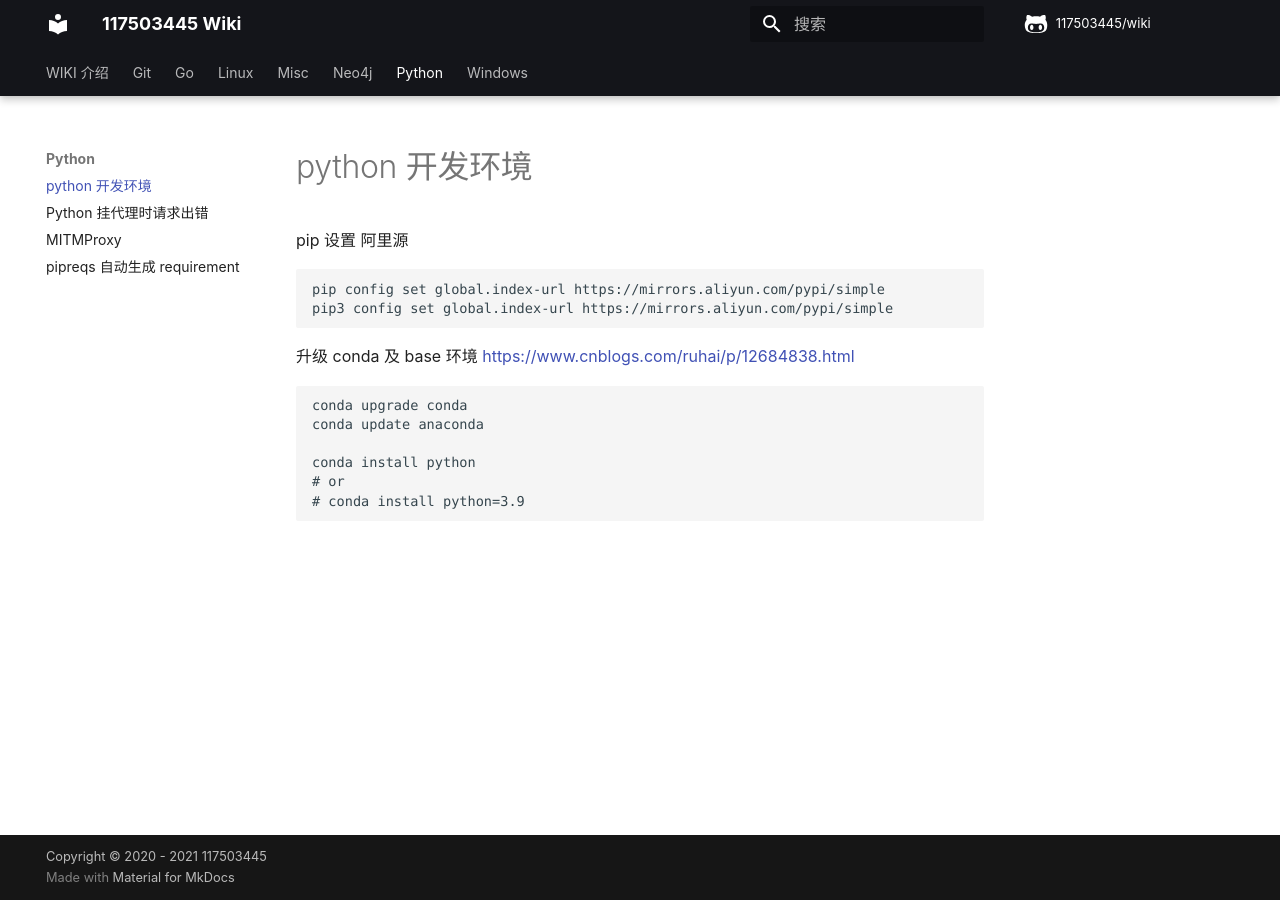
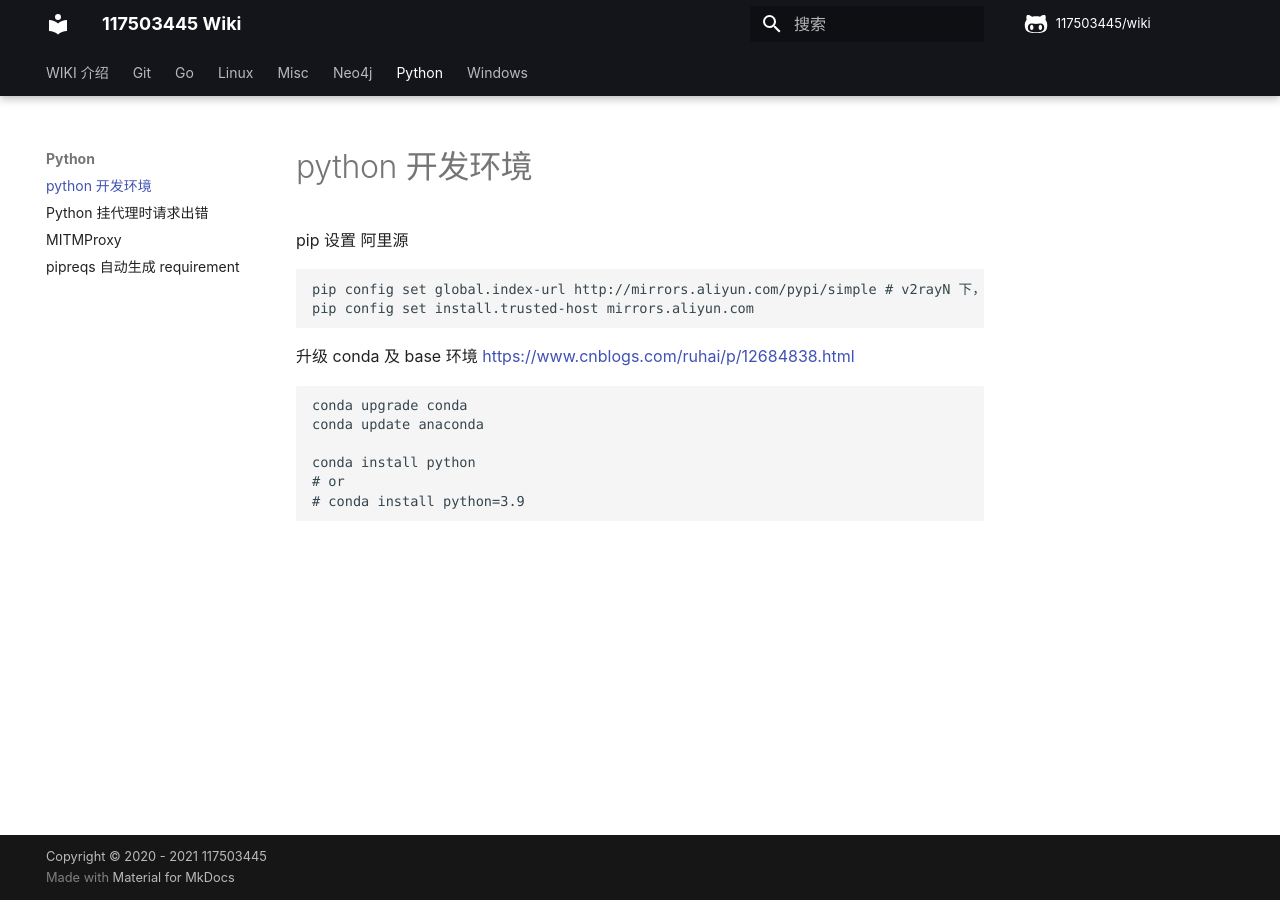
Before and after one commit to 117503445/wiki, an MkDocs documentation site: the page built from docs/python/Python 开发环境.md, in a window 1280 px wide. Built offline with MkDocs 1.6.1 and Material for MkDocs 9.7.7, drawn with Linux system fonts in a browser that asks for light colours; some web fonts are replaced; comment, search, counter and statistics services are not loaded.

Commit message:
Update Python 开发环境.md

````diff
--- a/docs/python/Python 开发环境.md
+++ b/docs/python/Python 开发环境.md
@@ -3,8 +3,8 @@
 pip 设置 阿里源
 
 ```sh
-pip config set global.index-url https://mirrors.aliyun.com/pypi/simple
-pip3 config set global.index-url https://mirrors.aliyun.com/pypi/simple
+pip config set global.index-url http://mirrors.aliyun.com/pypi/simple # v2rayN 下，https 会出问题
+pip config set install.trusted-host mirrors.aliyun.com
 ```
 
 升级 conda 及 base 环境 <https://www.cnblogs.com/ruhai/p/12684838.html>
````
